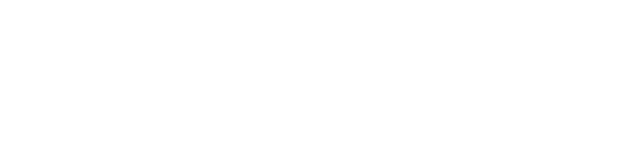
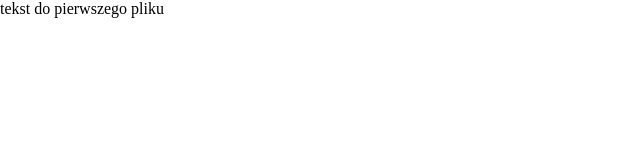
Before and after one commit to MarcinGal/Git---test, a plain HTML site: page index.html in a window 1280 px wide. Shown: the whole page, without its empty margins (0-640 px from the left). Drawn offline with Linux system fonts and the light colour scheme.

Commit message:
script.js added

```diff
--- a/index.html
+++ b/index.html
@@ -8,6 +8,6 @@
     <link rel="stylesheet" href="logo.css">
 </head>
 <body>
-
+    <p>tekst do pierwszego pliku</p>
 </body>
 </html>
```
Also changed, not shown: script1.js (added).
